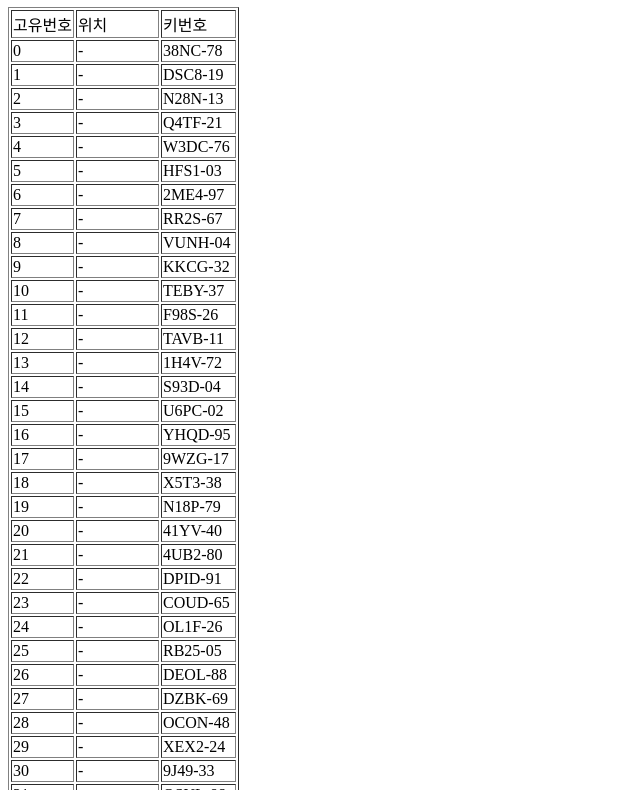
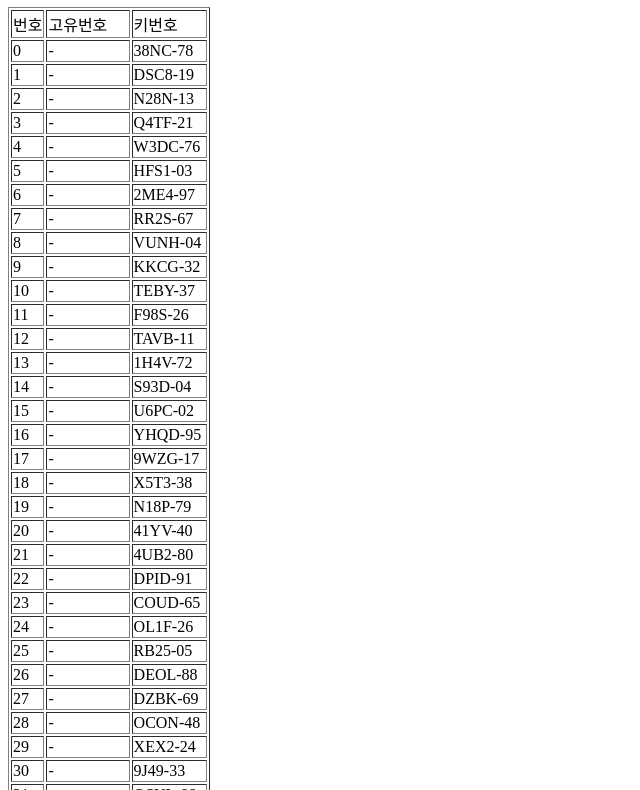
Before and after one commit to sseh-c/scrap_program, a plain HTML site: page index.html in a window 1280 px wide. Shown: the part 68-858 px from the top of the page, without its empty margins (0-640 px from the left). Drawn offline with Linux system fonts and the light colour scheme.

Commit message:
Update index.html

```diff
--- a/index.html
+++ b/index.html
@@ -7,7 +7,7 @@
 
 
 <table border="1">
-<tr><td>고유번호</td><td>위치</td><td>키번호</td></tr>
+<tr><td>번호</td><td>고유번호</td><td>키번호</td></tr>
 <tr class="pass"><td id="num">0</td><td id="disk_num">-</td><td id="key">38NC-78</td></tr>
 <tr class="pass"><td id="num">1</td><td id="disk_num">-</td><td id="key">DSC8-19</td></tr>
 <tr class="pass"><td id="num">2</td><td id="disk_num">-</td><td id="key">N28N-13</td></tr>
```
